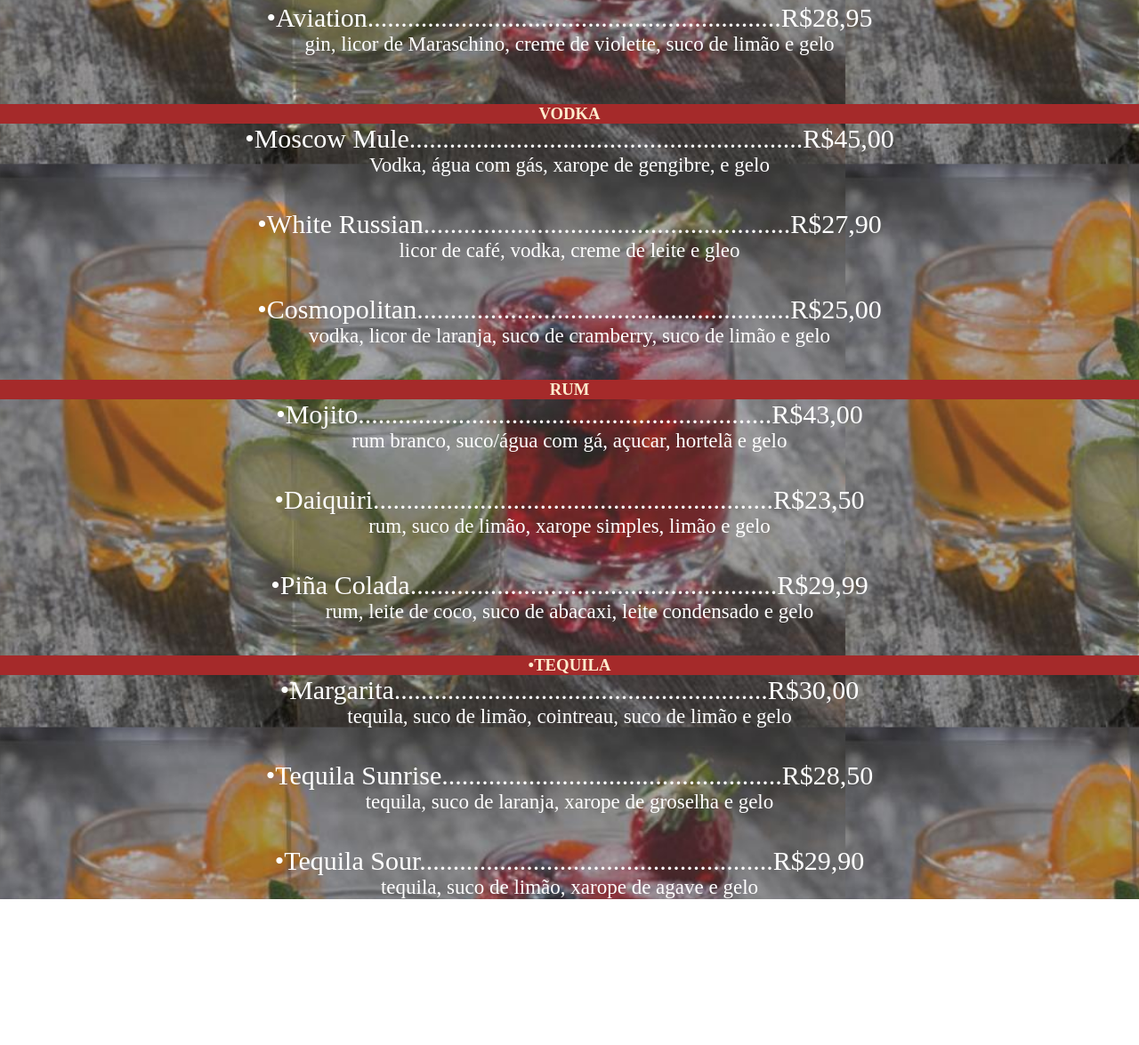
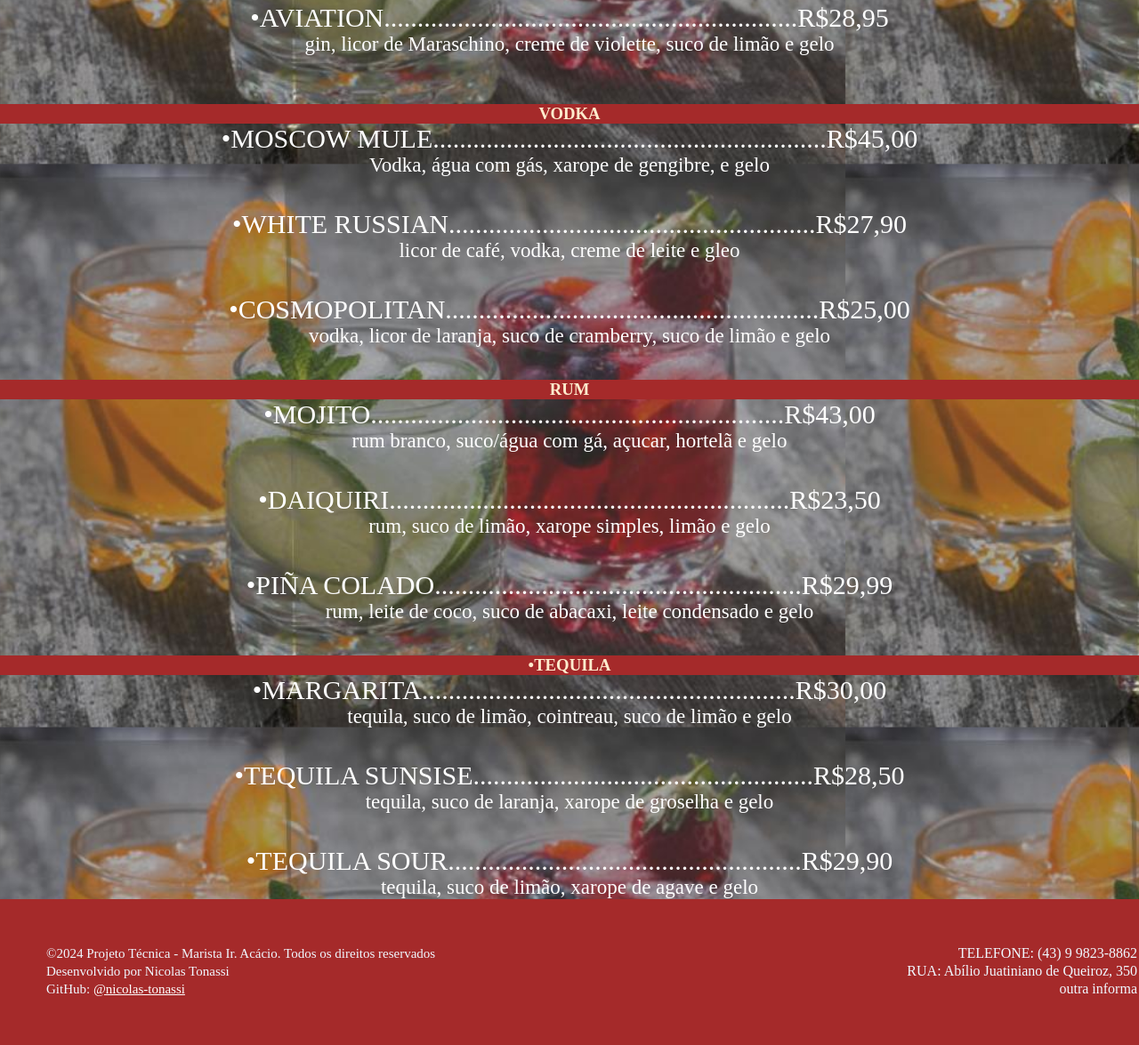
Before and after one commit to nicolas-tonassi/cardapio, a plain HTML site: page index.html in a window 1280 px wide. Shown: the part 449-1624 px from the top of the page at 89% size. Before the commit the page ends 1460 px from the top, so only its background shows below. Drawn offline with Linux system fonts and the light colour scheme; a script that the page names is missing.

Commit message:
alteração

```diff
--- a/index.html
+++ b/index.html
@@ -2,12 +2,13 @@
 <html>
 
 <head>
-    <meta charset='utf-8'>
+    <meta name="viewport" content="width=device-width, initial-scale=1.0">
     <meta http-equiv='X-UA-Compatible' content='IE=edge'>
     <title>Cardápio</title>
     <meta name='viewport' content='width=device-width, initial-scale=1'>
     <link rel='stylesheet' type='text/css' media='screen' href='style.css'>
     <script src='style.js'></script>
+    <meta name="viewport" content="width=device-width, initial-scale=1.0">
 </head>
 
 <body>
@@ -29,42 +30,64 @@
         <p class="nomeBebida">•NEGRONI.....................................................................R$29,80<br></p>
            <p class="descricao"> gin, vermute seco, casca limão siciliano, azeitona e gelo</br></p><br><br>
 
-        <p class="nomeBebida">•Clover Club..........................................................R$42,00<br></p><p class="descricao">
+        <p class="nomeBebida">•CLOVER CLUB..........................................................R$42,00<br></p><p class="descricao">
             Gin London Dry, geleia de framboesa, vermute seco, suco de limão e gelo </br></p><br><br>
 
-        <p class="nomeBebida">•Aviation..............................................................R$28,95<br></p><p class="descricao">
+        <p class="nomeBebida">•AVIATION..............................................................R$28,95<br></p><p class="descricao">
             gin, licor de Maraschino, creme de violette, suco de limão e gelo</br> </p><br><br><br>
 
         <h3>VODKA</h3>
-        <p class="nomeBebida">•Moscow Mule...........................................................R$45,00<br></p><p class="descricao">
+        <p class="nomeBebida">•MOSCOW MULE...........................................................R$45,00<br></p><p class="descricao">
             Vodka, água com gás, xarope de gengibre, e gelo</br></p><br><br>
 
-        <p class="nomeBebida">•White Russian.......................................................R$27,90<br></p><p class="descricao">
+        <p class="nomeBebida">•WHITE RUSSIAN.......................................................R$27,90<br></p><p class="descricao">
             licor de café, vodka, creme de leite e gleo</br></p><br><br>
 
-        <p class="nomeBebida">•Cosmopolitan........................................................R$25,00<br></p><p class="descricao">
+        <p class="nomeBebida">•COSMOPOLITAN........................................................R$25,00<br></p><p class="descricao">
             vodka, licor de laranja, suco de cramberry, suco de limão e gelo</br></p><br><br>
 
         <h3>RUM</h3>
-        <p class="nomeBebida">•Mojito..............................................................R$43,00<br></p><p class="descricao">
+        <p class="nomeBebida">•MOJITO..............................................................R$43,00<br></p><p class="descricao">
             rum branco, suco/água com gá, açucar, hortelã e gelo</br></p><br><br>
 
-        <p class="nomeBebida">•Daiquiri............................................................R$23,50<br></p><p class="descricao">
+        <p class="nomeBebida">•DAIQUIRI............................................................R$23,50<br></p><p class="descricao">
             rum, suco de limão, xarope simples, limão e gelo</br></p><br><br>
 
-        <p class="nomeBebida">•Piña Colada.......................................................R$29,99<br></p><p class="descricao">
+        <p class="nomeBebida">•PIÑA COLADO.......................................................R$29,99<br></p><p class="descricao">
             rum, leite de coco, suco de abacaxi, leite condensado e gelo</br></p><br><br>
 
         <h3>•TEQUILA</h3>
-        <p class="nomeBebida">•Margarita........................................................R$30,00<br></p><p class="descricao">
+        <p class="nomeBebida">•MARGARITA........................................................R$30,00<br></p><p class="descricao">
             tequila, suco de limão, cointreau, suco de limão e gelo</br></p><br><br>
 
-        <p class="nomeBebida">•Tequila Sunrise...................................................R$28,50<br></p><p class="descricao">
+        <p class="nomeBebida">•TEQUILA SUNSISE...................................................R$28,50<br></p><p class="descricao">
             tequila, suco de laranja, xarope de groselha e gelo</br></p><br><br>
 
-        <p class="nomeBebida">•Tequila Sour.....................................................R$29,90<br></p><p class="descricao">
+        <p class="nomeBebida">•TEQUILA SOUR.....................................................R$29,90<br></p><p class="descricao">
             tequila, suco de limão, xarope de agave e gelo</br></p>
     </div>
+    <footer>
+        <table class="rodape">
+          <tr>
+            <td class="coluna1">©2024 Projeto Técnica - Marista Ir. Acácio. Todos os direitos reservados</td>
+            <td class="coluna2">TELEFONE: (43) 9 9823-8862</td>
+          </tr>
+          <tr>
+            <td class="coluna1">Desenvolvido por Nicolas Tonassi</td>
+            <td class="coluna2">RUA: Abílio Juatiniano de Queiroz, 350</td>
+          </tr>
+          <tr>
+            <td class="coluna1">GitHub: <a href="https://github.com/nicolas-tonassi">@nicolas-tonassi</a></td>
+            <td class="coluna2">outra informa</td>
+          </tr>
+          <tr>
+            <td class=""></td>
+            <td></td>
+          </tr>
+        </table>
+
+      </footer>
+
 
 </body>
 
--- a/style.css
+++ b/style.css
@@ -47,3 +47,25 @@ h3 {
 h2 {
   color: white;
 }
+.rodape{
+  /* border: solid 1px white; */
+  width: 1230px;
+}
+.coluna1{
+  width: 615px;
+  /* border: solid 1px white; */
+  text-align: justify;
+  font-size: 15px;
+}
+footer {
+  background-color:brown;
+  padding: 50px;
+  color: aliceblue;
+  text-align: center;
+}
+a{
+  color:white;
+}
+.coluna2{
+  text-align:right;
+}
```
